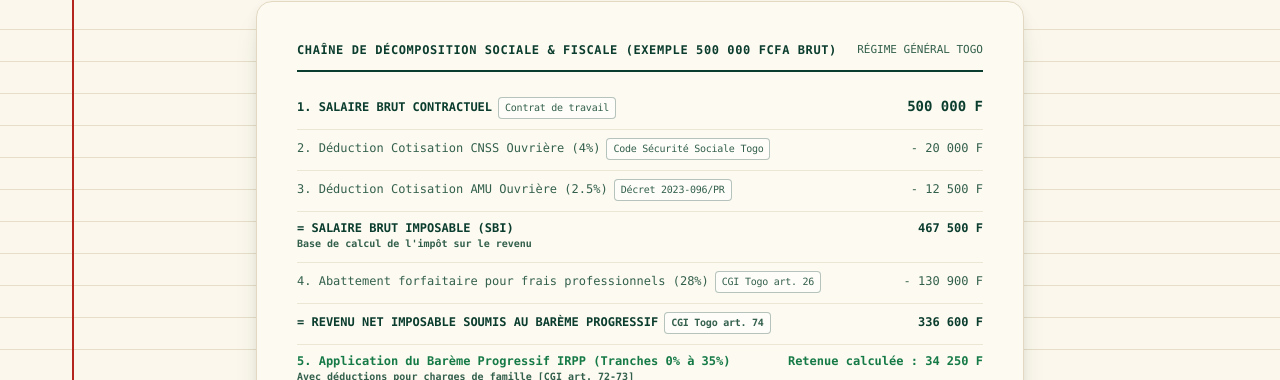
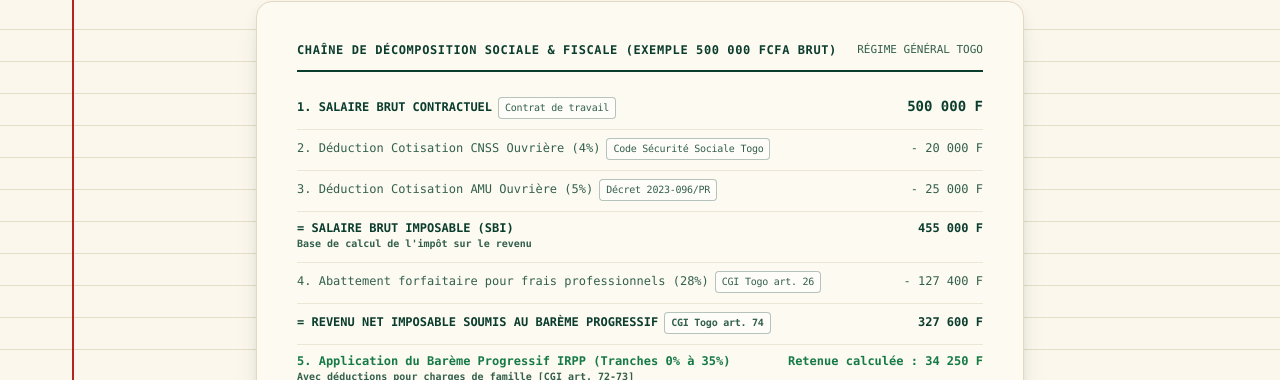
Before and after one commit to EDOR16/fisclens-togo, a Next.js app: page / in a window 1280 px wide. Shown: the part 1378-1758 px from the top of the page. Built offline with nearby package versions, Linux system fonts and the light colour scheme.

Commit message:
fix: AMU 5% + CNSS 4% = 9% salarié, logo login rouge, URL 2fa corrigée

```diff
--- a/src/app/(public)/2fa/page.tsx
+++ b/src/app/(public)/2fa/page.tsx
@@ -56,7 +56,7 @@ export default function TwoFaPage() {
 
     setIsSubmitting(true);
     try {
-      const res = await api.post<VerifyResponse>("/auth/2fa/verify", { userId, otp });
+      const res = await api.post<VerifyResponse>("/api/v1/auth/2fa/verify", { userId, otp });
       sessionStorage.removeItem("fl_2fa_uid");
       await login(res.token, res.tenantId);
 
--- a/src/app/page.tsx
+++ b/src/app/page.tsx
@@ -446,10 +446,10 @@ export default function GrandLivreLandingPage() {
 
             <div className="pt-2 flex justify-between items-baseline text-[#33604C]">
               <div>
-                <span>3. Déduction Cotisation AMU Ouvrière (2.5%)</span>
+                <span>3. Déduction Cotisation AMU Ouvrière (5%)</span>
                 <LegalRef>Décret 2023-096/PR</LegalRef>
               </div>
-              <span>- 12 500 F</span>
+              <span>- 25 000 F</span>
             </div>
 
             <div className="pt-2 flex justify-between items-baseline font-semibold text-[#0B3D2E]">
@@ -457,7 +457,7 @@ export default function GrandLivreLandingPage() {
                 <span>= SALAIRE BRUT IMPOSABLE (SBI)</span>
                 <span className="text-[10px] text-[#33604C] block">Base de calcul de l&apos;impôt sur le revenu</span>
               </div>
-              <span>467 500 F</span>
+              <span>455 000 F</span>
             </div>
 
             <div className="pt-2 flex justify-between items-baseline text-[#33604C]">
@@ -465,7 +465,7 @@ export default function GrandLivreLandingPage() {
                 <span>4. Abattement forfaitaire pour frais professionnels (28%)</span>
                 <LegalRef>CGI Togo art. 26</LegalRef>
               </div>
-              <span>- 130 900 F</span>
+              <span>- 127 400 F</span>
             </div>
 
             <div className="pt-2 flex justify-between items-baseline font-bold text-[#0B3D2E]">
@@ -473,7 +473,7 @@ export default function GrandLivreLandingPage() {
                 <span>= REVENU NET IMPOSABLE SOUMIS AU BARÈME PROGRESSIF</span>
                 <LegalRef>CGI Togo art. 74</LegalRef>
               </div>
-              <span>336 600 F</span>
+              <span>327 600 F</span>
             </div>
 
             <div className="pt-2 flex justify-between items-baseline text-[#157A46] font-bold">
```
